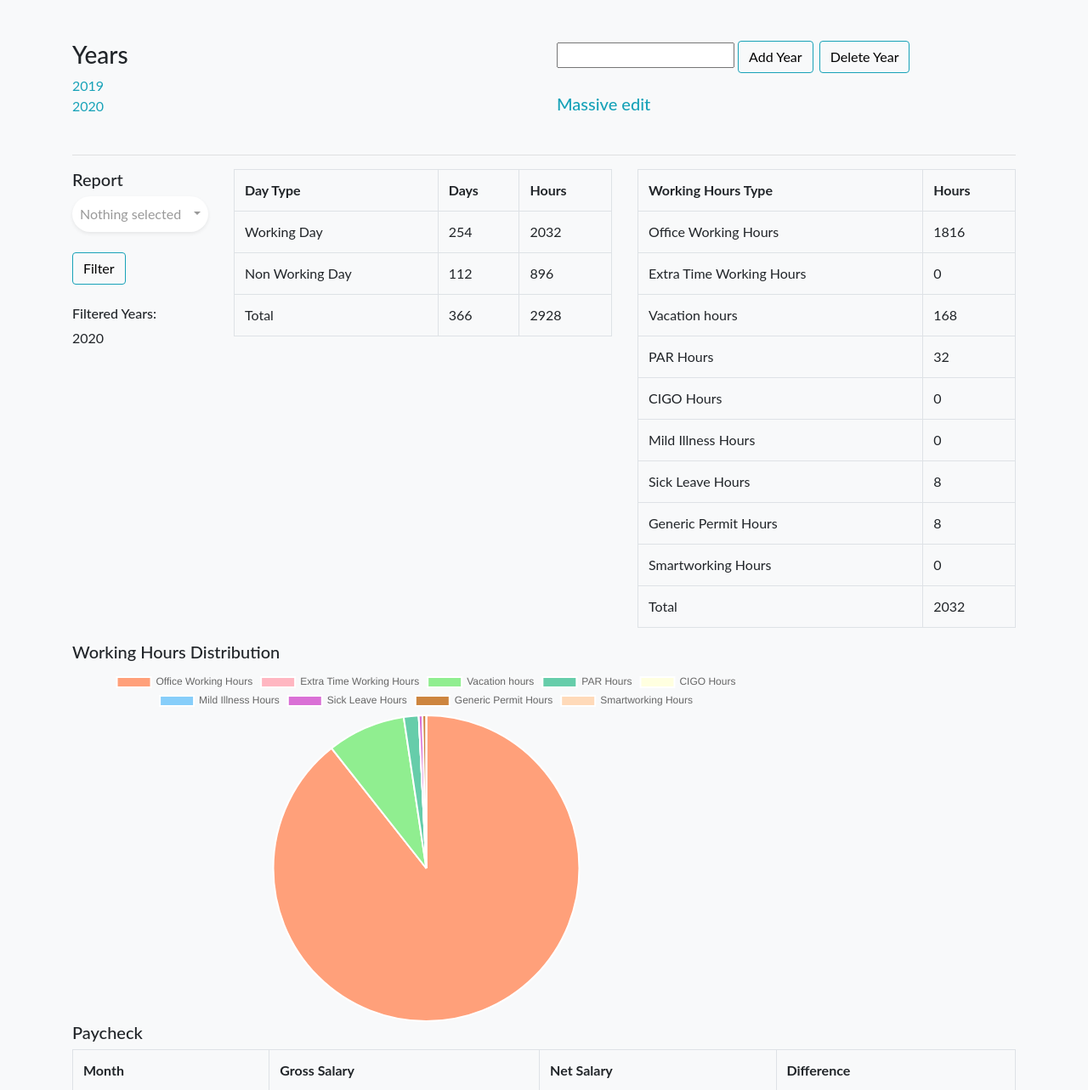
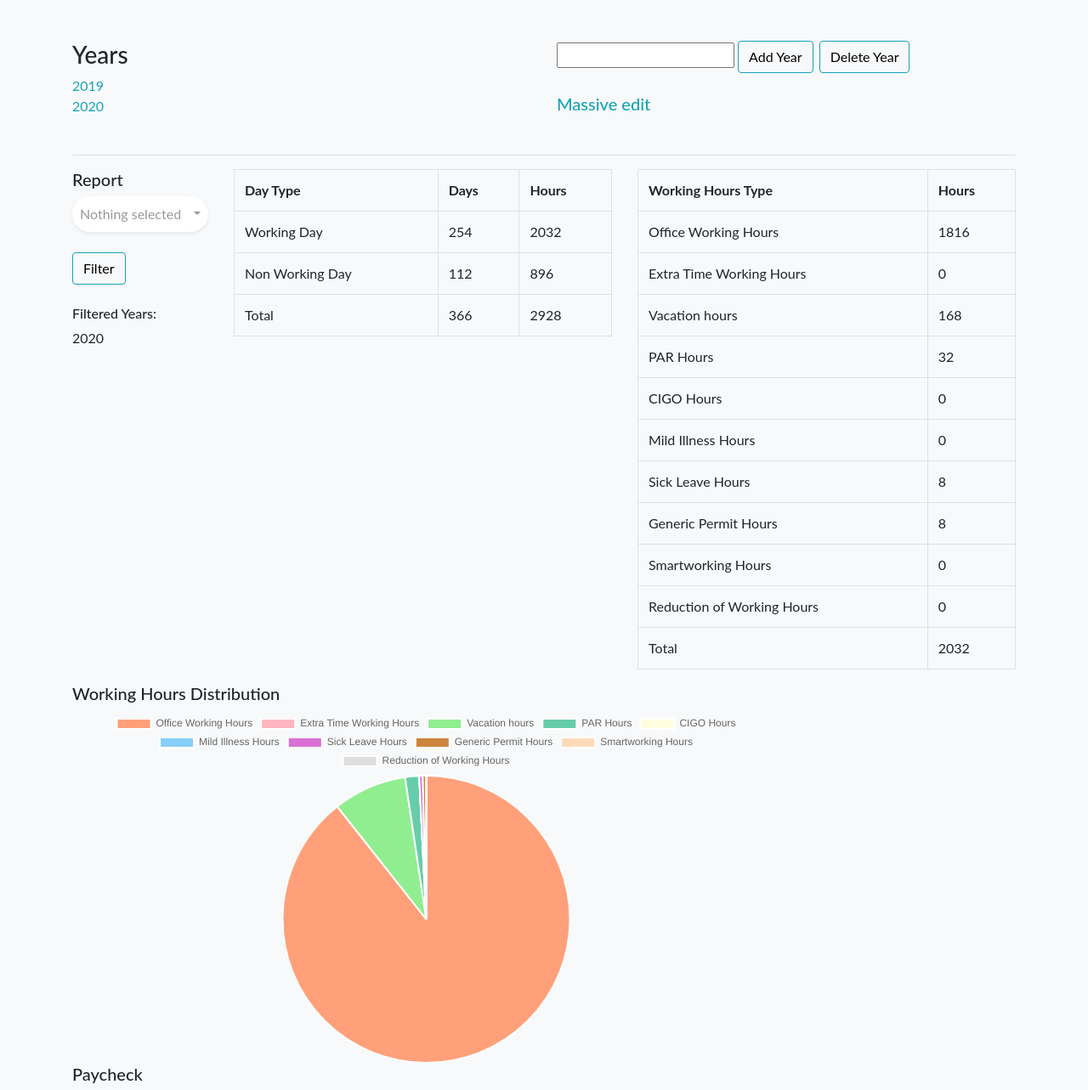
Before and after one commit to simonerigoni/timesheet, a Django app: page / in a window 1280 px wide. Shown: the part 284-1567 px from the top of the page at 85% size. Run offline with Django 3.2, Linux system fonts and the light colour scheme; data comes from the database, SQL or seed files in the repository; parts of the project's set-up code (start-up, migrations or seed data) failed here and were passed over; some libraries are stand-ins or nearby versions.

Commit message:
Add Hours Type:  Reduction of Working Hours

```diff
--- a/timesheet_project/timesheet/forms.py
+++ b/timesheet_project/timesheet/forms.py
@@ -45,6 +45,7 @@
             + cleaned_data['sick_leave_hours']
             + cleaned_data['generic_permit_hours']
             + cleaned_data['smartworking_hours']
+            + cleaned_data['reduction_working_hours']
         )
     except KeyError:
         pass
--- a/timesheet_project/timesheet/models.py
+++ b/timesheet_project/timesheet/models.py
@@ -51,18 +51,20 @@
         ('IND', 'Mild Illness Hours'),
         ('SIC', 'Sick Leave Hours'),
         ('GPH', 'Generic Permit Hours'),
-        ('SMA', 'Smartworking Hours')
+        ('SMA', 'Smartworking Hours'),
+        ('RWH', 'Reduction of Working Hours')
     ]
     date = models.DateField() #models.ForeignKey(TimesheetDay, on_delete = models.CASCADE)
     office_working_hours = models.IntegerField(default = 8, validators = [MinValueValidator(0), MaxValueValidator(8)])
-    extra_time_working_hours = models.IntegerField(default = 8, validators = [MinValueValidator(0), MaxValueValidator(8)])
-    vacation_hours = models.PositiveIntegerField(default = 8, validators = [MinValueValidator(0), MaxValueValidator(8)])
-    par_hours = models.PositiveIntegerField(default = 8, validators = [MinValueValidator(0), MaxValueValidator(8)])
-    cigo_hours = models.PositiveIntegerField(default = 8, validators = [MinValueValidator(0), MaxValueValidator(8)])
-    mild_illness_hours = models.PositiveIntegerField(default = 8, validators = [MinValueValidator(0), MaxValueValidator(8)])
-    sick_leave_hours = models.PositiveIntegerField(default = 8, validators = [MinValueValidator(0), MaxValueValidator(8)])
-    generic_permit_hours = models.PositiveIntegerField(default = 8, validators = [MinValueValidator(0), MaxValueValidator(8)])
-    smartworking_hours = models.PositiveIntegerField(default = 8, validators = [MinValueValidator(0), MaxValueValidator(8)])
+    extra_time_working_hours = models.IntegerField(default = 0, validators = [MinValueValidator(0), MaxValueValidator(8)])
+    vacation_hours = models.PositiveIntegerField(default = 0, validators = [MinValueValidator(0), MaxValueValidator(8)])
+    par_hours = models.PositiveIntegerField(default = 0, validators = [MinValueValidator(0), MaxValueValidator(8)])
+    cigo_hours = models.PositiveIntegerField(default = 0, validators = [MinValueValidator(0), MaxValueValidator(8)])
+    mild_illness_hours = models.PositiveIntegerField(default = 0, validators = [MinValueValidator(0), MaxValueValidator(8)])
+    sick_leave_hours = models.PositiveIntegerField(default = 0, validators = [MinValueValidator(0), MaxValueValidator(8)])
+    generic_permit_hours = models.PositiveIntegerField(default = 0, validators = [MinValueValidator(0), MaxValueValidator(8)])
+    smartworking_hours = models.PositiveIntegerField(default = 0, validators = [MinValueValidator(0), MaxValueValidator(8)])
+    reduction_working_hours = models.PositiveIntegerField(default = 0, validators = [MinValueValidator(0), MaxValueValidator(8)])
 
     def get_year(self):
         return self.date.year
@@ -80,9 +82,10 @@
         self.sick_leave_hours = 0
         self.generic_permit_hours = 0
         self.smartworking_hours = 0
+        self.reduction_working_hours = 0
 
     def get_sum_hours(self):
-        return self.office_working_hours + self.extra_time_working_hours + self.vacation_hours + self.par_hours + self.cigo_hours + self.mild_illness_hours + self.sick_leave_hours + self.generic_permit_hours + self.smartworking_hours
+        return self.office_working_hours + self.extra_time_working_hours + self.vacation_hours + self.par_hours + self.cigo_hours + self.mild_illness_hours + self.sick_leave_hours + self.generic_permit_hours + self.smartworking_hours + self.reduction_working_hours
 
     def get_max_hours_type(self):
         dict_var = {
@@ -95,6 +98,7 @@
             , 'SIC' : self.sick_leave_hours
             , 'GPH' : self.generic_permit_hours
             , 'SMA' : self.smartworking_hours
+            , 'RWH' : self.reduction_working_hours
         }
         max = 0
         max_hours_type = ''
@@ -119,6 +123,7 @@
             , 'SIC' : self.sick_leave_hours
             , 'GPH' : self.generic_permit_hours
             , 'SMA' : self.smartworking_hours
+            , 'RWH' : self.reduction_working_hours
         }
         for var in dict_var.keys():
             if dict_var[var] > 0:
@@ -149,6 +154,7 @@
     #                                                     - models.F('sick_leave_hours')
     #                                                     - models.F('generic_permit_hours')
     #                                                     - models.F('smartworking_hours')
+    #                                                     - models.F('reduction_working_hours')
     #                                                 )
     #                                             ),
     #                             name = 'workingday_hours_sum_8')
--- a/timesheet_project/timesheet/templates/timesheet/massive_edit.html
+++ b/timesheet_project/timesheet/templates/timesheet/massive_edit.html
@@ -54,6 +54,7 @@
                         <option>Sick Leave Hours</option>
                         <option>Generic Permit Hours</option>
                         <option>Smartworking Hours</option>
+                        <option>Reduction of Working Hours</option>
                       </select>
                     {% endif %}
                     <br>
--- a/timesheet_project/timesheet/utils.py
+++ b/timesheet_project/timesheet/utils.py
@@ -19,6 +19,7 @@
             , 'SIC' : 'Orchid'
             , 'GPH' : 'Peru'
             , 'SMA' : 'PeachPuff'
+			, 'RWH' : 'Silver'
         }
 		super(MonthCalendar, self).__init__()
 
@@ -74,6 +75,7 @@
             , 'SIC' : 'Orchid'
             , 'GPH' : 'Peru'
             , 'SMA' : 'PeachPuff'
+			, 'RWH' : 'Silver'
         }
 		super(YearCalendar, self).__init__()
 
--- a/timesheet_project/timesheet/views.py
+++ b/timesheet_project/timesheet/views.py
@@ -85,6 +85,7 @@
     count_sick_leave_hours = 0
     count_generic_permit_hours = 0
     count_smartworking_hours = 0
+    count_reduction_working_hours = 0
 
     for workingday in workingdays:
         count_office_working_hours += workingday.office_working_hours
@@ -96,6 +97,7 @@
         count_sick_leave_hours += workingday.sick_leave_hours
         count_generic_permit_hours += workingday.generic_permit_hours
         count_smartworking_hours += workingday.smartworking_hours
+        count_reduction_working_hours += workingday.reduction_working_hours
 
     hour_data['Office Working Hours'] = count_office_working_hours
     hour_data['Extra Time Working Hours'] = count_extra_time_working_hours
@@ -106,7 +108,8 @@
     hour_data['Sick Leave Hours'] = count_sick_leave_hours
     hour_data['Generic Permit Hours'] = count_generic_permit_hours
     hour_data['Smartworking Hours'] = count_smartworking_hours
-    hour_data['Total'] = count_office_working_hours + count_extra_time_working_hours + count_vacation_hours + count_par_hours + count_cigo_hours + count_mild_illness_hours + count_sick_leave_hours + count_generic_permit_hours + count_smartworking_hours
+    hour_data['Reduction of Working Hours'] = count_reduction_working_hours
+    hour_data['Total'] = count_office_working_hours + count_extra_time_working_hours + count_vacation_hours + count_par_hours + count_cigo_hours + count_mild_illness_hours + count_sick_leave_hours + count_generic_permit_hours + count_smartworking_hours + count_reduction_working_hours
     return hour_data
 
 
@@ -223,14 +226,14 @@
                                             else:
                                                 if day in vacanze:
                                                     timesheetday = TimesheetDay(day_type = 'NWD', date = day)
-                                                    workingday = WorkingDay(date = day, office_working_hours = 0, extra_time_working_hours = 0, vacation_hours = 0, par_hours = 0, cigo_hours = 0, mild_illness_hours = 0, sick_leave_hours = 0, generic_permit_hours = 0, smartworking_hours = 0)
+                                                    workingday = WorkingDay(date = day, office_working_hours = 0, extra_time_working_hours = 0, vacation_hours = 0, par_hours = 0, cigo_hours = 0, mild_illness_hours = 0, sick_leave_hours = 0, generic_permit_hours = 0, smartworking_hours = 0, reduction_working_hours = 0)
                                                 else:
                                                     if calendar.weekday(day.year, day.month, day.day) == 5 or calendar.weekday(day.year, day.month, day.day) == 6: # Saturdday or Sunday
                                                         timesheetday = TimesheetDay(day_type = 'NWD', date = day)
-                                                        workingday = WorkingDay(date = day, office_working_hours = 0, extra_time_working_hours = 0, vacation_hours = 0, par_hours = 0, cigo_hours = 0, mild_illness_hours = 0, sick_leave_hours = 0, generic_permit_hours = 0, smartworking_hours = 0)
+                                                        workingday = WorkingDay(date = day, office_working_hours = 0, extra_time_working_hours = 0, vacation_hours = 0, par_hours = 0, cigo_hours = 0, mild_illness_hours = 0, sick_leave_hours = 0, generic_permit_hours = 0, smartworking_hours = 0, reduction_working_hours = 0)
                                                     else:
                                                         timesheetday = TimesheetDay(day_type = 'WOD', date = day)
-                                                        workingday = WorkingDay(date = day, office_working_hours = 8, extra_time_working_hours = 0, vacation_hours = 0, par_hours = 0, cigo_hours = 0, mild_illness_hours = 0, sick_leave_hours = 0, generic_permit_hours = 0, smartworking_hours = 0)
+                                                        workingday = WorkingDay(date = day, office_working_hours = 8, extra_time_working_hours = 0, vacation_hours = 0, par_hours = 0, cigo_hours = 0, mild_illness_hours = 0, sick_leave_hours = 0, generic_permit_hours = 0, smartworking_hours = 0, reduction_working_hours = 0)
 
                                                 if timesheetday == None:
                                                     pass
@@ -414,7 +417,7 @@
                         timesheetday.save()
                         #print(workingday.date)
                     submitted = 1
-                elif ('Working Hours' in request.POST.get('working-day-input', '')) or ('Vacation Hours' in request.POST.get('working-day-input', '')) or ('PAR Hours' in request.POST.get('working-day-input', '')) or ('CIGO Hours' in request.POST.get('working-day-input', '')) or ('Mild Illness Hours' in request.POST.get('working-day-input', '')) or ('Sick Leave Hours' in request.POST.get('working-day-input', '')) or ('Generic Permit Hours' in request.POST.get('working-day-input', '')) or ('Smartworking Hours' in request.POST.get('working-day-input', '')):
+                elif ('Working Hours' in request.POST.get('working-day-input', '')) or ('Vacation Hours' in request.POST.get('working-day-input', '')) or ('PAR Hours' in request.POST.get('working-day-input', '')) or ('CIGO Hours' in request.POST.get('working-day-input', '')) or ('Mild Illness Hours' in request.POST.get('working-day-input', '')) or ('Sick Leave Hours' in request.POST.get('working-day-input', '')) or ('Generic Permit Hours' in request.POST.get('working-day-input', '')) or ('Smartworking Hours' in request.POST.get('working-day-input', '')) or ('Reduction of Working Hours' in request.POST.get('working-day-input', '')):
                     for workingday in workingdays:
                         timesheetday = timesheetdays.filter(date = workingday.date)
                         if len(timesheetday) > 0:
@@ -435,8 +438,10 @@
                                 workingday.sick_leave_hours = 8
                             elif 'Generic Permit Hours' in request.POST.get('working-day-input', ''):
                                 workingday.generic_permit_hours = 8
-                            else: #'Smartworking Hours' in request.POST.get('working-day-input', ''):
+                            elif 'Smartworking Hours' in request.POST.get('working-day-input', ''):
                                  workingday.smartworking_hours = 8
+                            else: #'Reduction of Working Hours' in request.POST.get('working-day-input', ''):
+                                 workingday.reduction_working_hours = 8
                             workingday.save()
                             #print(workingday.date)
                     submitted = 1
```
Also changed, not shown: README.md, timesheet_project/timesheet/migrations/0002_auto_20200922_1018.py (added).
